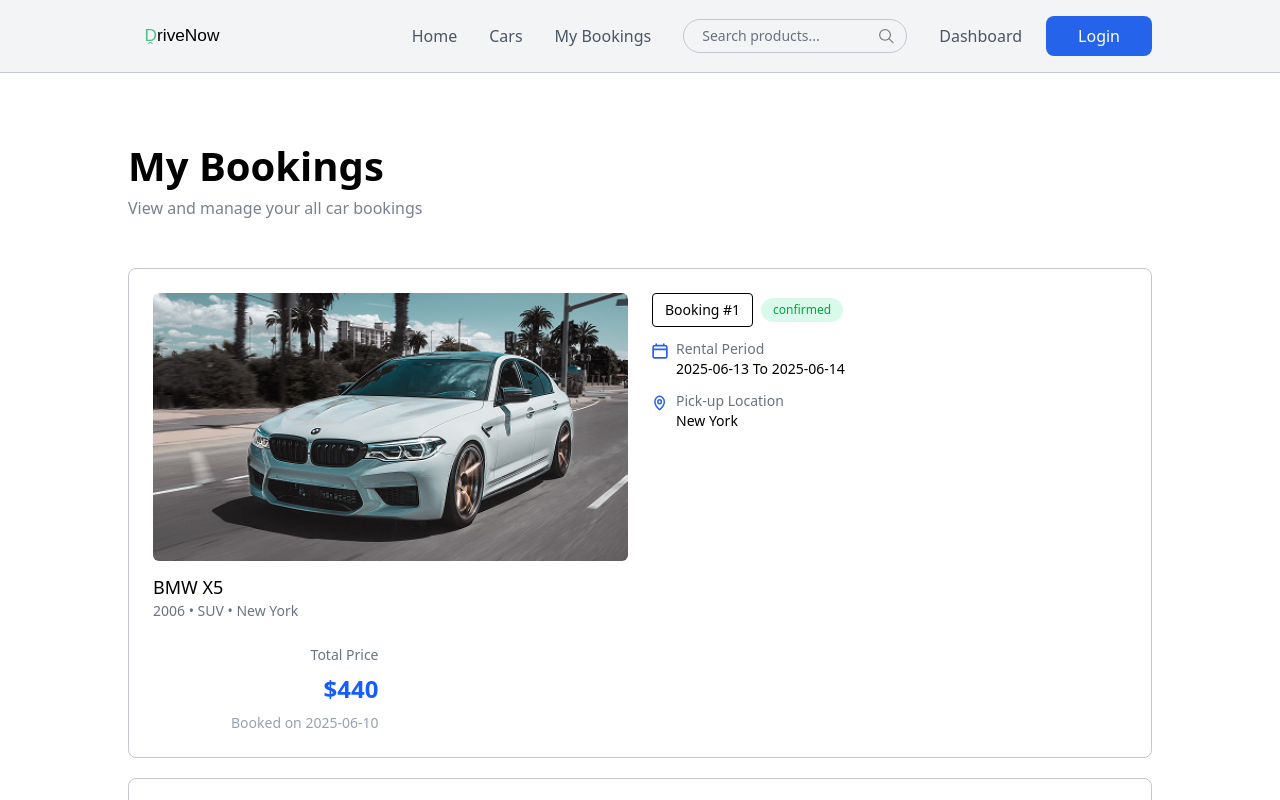
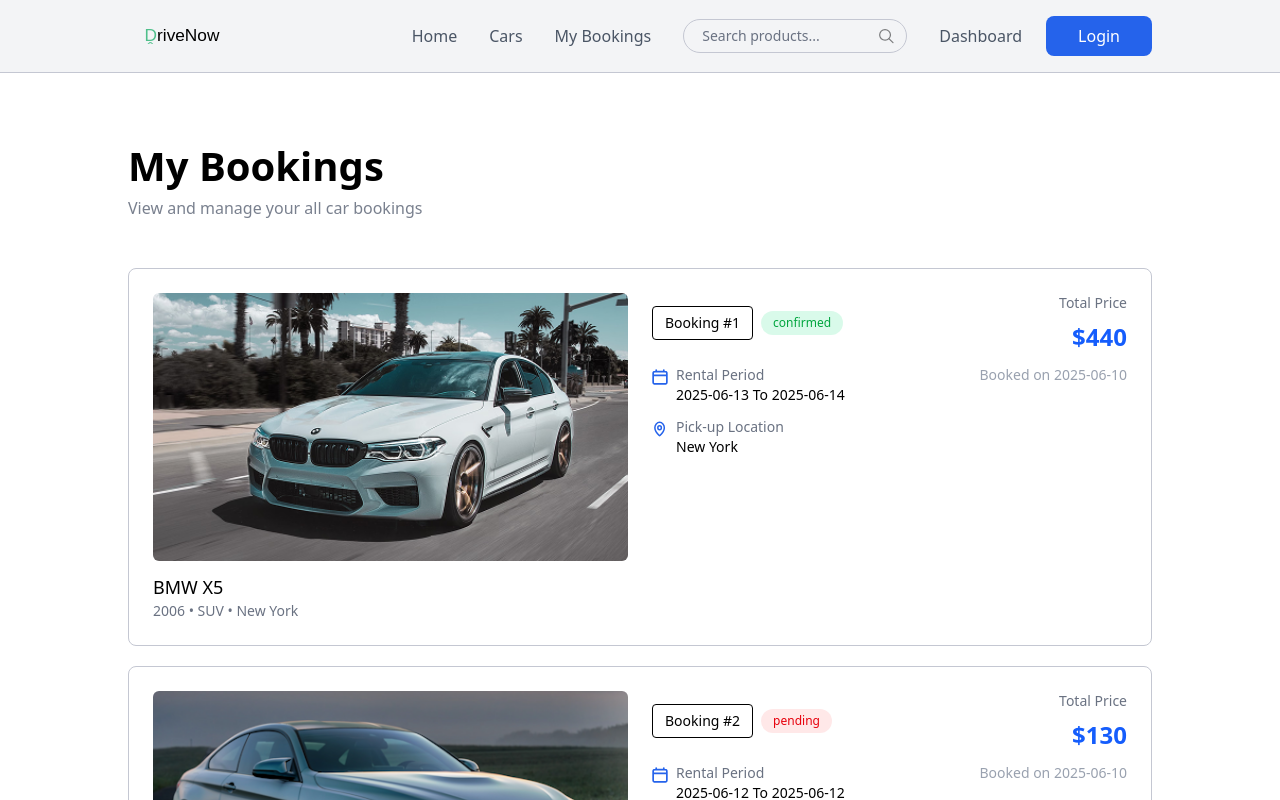
Before and after one commit to shanedrasingh05/DriveNow, a React (Vite) app in the folder client/: page /my-bookings in a window 1280 px wide. Shown: the top 800 px of the page. Built offline with nearby package versions, Linux system fonts and the light colour scheme.

Commit message:
add file

```diff
--- a/client/src/assets/assets.js
+++ b/client/src/assets/assets.js
@@ -4,45 +4,51 @@ import facebook_logo from "./facebook_logo.svg";
 import instagram_logo from "./instagram_logo.svg";
 import twitter_logo from "./twitter_logo.svg";
 import menu_icon from "./menu_icon.svg";
-import search_icon from "./search_icon.svg"
-import close_icon from "./close_icon.svg"
-import users_icon from "./users_icon.svg"
-import car_icon from "./car_icon.svg"
-import location_icon from "./location_icon.svg"
-import fuel_icon from "./fuel_icon.svg"
-import addIcon from "./addIcon.svg"
-import carIcon from "./carIcon.svg"
-import carIconColored from "./carIconColored.svg"
-import dashboardIcon from "./dashboardIcon.svg"
-import dashboardIconColored from "./dashboardIconColored.svg"
-import addIconColored from "./addIconColored.svg"
-import listIcon from "./listIcon.svg"
-import listIconColored from "./listIconColored.svg"
-import cautionIconColored from "./cautionIconColored.svg"
-import arrow_icon from "./arrow_icon.svg"
-import star_icon from "./star_icon.svg"
-import check_icon from "./check_icon.svg"
-import tick_icon from "./tick_icon.svg"
-import delete_icon from "./delete_icon.svg"
-import eye_icon from "./eye_icon.svg"
-import eye_close_icon from "./eye_close_icon.svg"
-import filter_icon from "./filter_icon.svg"
-import edit_icon from "./edit_icon.svg"
-import calendar_icon_colored from "./calendar_icon_colored.svg"
-import location_icon_colored from "./location_icon_colored.svg"
-import testimonial_image_1 from "./testimonial_image_1.png"
-import testimonial_image_2 from "./testimonial_image_2.png"
-import main_car from "./main_car.png"
-import banner_car_image from "./banner_car_image.png"
-import user_profile from "./user_profile.png"
-import upload_icon from "./upload_icon.svg"
-import car_image1 from "./car_image1.png"
-import car_image2 from "./car_image2.png"
-import car_image3 from "./car_image3.png"
-import car_image4 from "./car_image4.png"
-import fav1 from "./fav1.png"
+import search_icon from "./search_icon.svg";
+import close_icon from "./close_icon.svg";
+import users_icon from "./users_icon.svg";
+import car_icon from "./car_icon.svg";
+import location_icon from "./location_icon.svg";
+import fuel_icon from "./fuel_icon.svg";
+import addIcon from "./addIcon.svg";
+import carIcon from "./carIcon.svg";
+import carIconColored from "./carIconColored.svg";
+import dashboardIcon from "./dashboardIcon.svg";
+import dashboardIconColored from "./dashboardIconColored.svg";
+import addIconColored from "./addIconColored.svg";
+import listIcon from "./listIcon.svg";
+import listIconColored from "./listIconColored.svg";
+import cautionIconColored from "./cautionIconColored.svg";
+import arrow_icon from "./arrow_icon.svg";
+import star_icon from "./star_icon.svg";
+import check_icon from "./check_icon.svg";
+import tick_icon from "./tick_icon.svg";
+import delete_icon from "./delete_icon.svg";
+import eye_icon from "./eye_icon.svg";
+import eye_close_icon from "./eye_close_icon.svg";
+import filter_icon from "./filter_icon.svg";
+import edit_icon from "./edit_icon.svg";
+import calendar_icon_colored from "./calendar_icon_colored.svg";
+import location_icon_colored from "./location_icon_colored.svg";
+import testimonial_image_1 from "./testimonial_image_1.png";
+import testimonial_image_2 from "./testimonial_image_2.png";
+import main_car from "./main_car.png";
+import banner_car_image from "./banner_car_image.png";
+import user_profile from "./user_profile.png";
+import upload_icon from "./upload_icon.svg";
+import car_image1 from "./car_image1.png";
+import car_image2 from "./car_image2.png";
+import car_image3 from "./car_image3.png";
+import car_image4 from "./car_image4.png";
+import fav1 from "./fav1.png";
 
-export const cityList = ['India','New York', 'Los Angeles', 'Houston', 'Chicago']
+export const cityList = [
+  "India",
+  "New York",
+  "Los Angeles",
+  "Houston",
+  "Chicago",
+];
 
 export const assets = {
   fav1,
@@ -87,156 +93,177 @@ export const assets = {
   user_profile,
   car_image2,
   car_image3,
-    car_image4
-}
+  car_image4,
+};
 
 export const menuLinks = [
   { name: "Home", path: "/" },
   { name: "Cars", path: "/cars" },
   { name: "My Bookings", path: "/my-bookings" },
-]
+];
 
 export const ownerMenuLinks = [
-    { name: "Dashboard", path: "/owner", icon: dashboardIcon, coloredIcon: dashboardIconColored },
-    { name: "Add car", path: "/owner/add-car", icon: addIcon, coloredIcon: addIconColored },
-    { name: "Manage Cars", path: "/owner/manage-cars", icon: carIcon, coloredIcon: carIconColored },
-    { name: "Manage Bookings", path: "/owner/manage-bookings", icon: listIcon, coloredIcon: listIconColored },
-]
+  {
+    name: "Dashboard",
+    path: "/owner",
+    icon: dashboardIcon,
+    coloredIcon: dashboardIconColored,
+  },
+  {
+    name: "Add car",
+    path: "/owner/add-car",
+    icon: addIcon,
+    coloredIcon: addIconColored,
+  },
+  {
+    name: "Manage Cars",
+    path: "/owner/manage-cars",
+    icon: carIcon,
+    coloredIcon: carIconColored,
+  },
+  {
+    name: "Manage Bookings",
+    path: "/owner/manage-bookings",
+    icon: listIcon,
+    coloredIcon: listIconColored,
+  },
+];
 
 export const dummyUserData = {
-  "_id": "6847f7cab3d8daecdb517095",
-  "name": "Shanedra Singh",
-  "email": "admin@example.com",
-  "role": "owner",
-  "image": user_profile,
-}
+  _id: "6847f7cab3d8daecdb517095",
+  name: "Shanedra Singh",
+  email: "admin@example.com",
+  role: "owner",
+  image: user_profile,
+};
 
 export const dummyCarData = [
   {
-        "_id": "67ff5bc069c03d4e45f30b77",
-        "owner": "67fe3467ed8a8fe17d0ba6e2",
-        "brand": "BMW",
-        "model": "X5",
-        "image": car_image1,
-        "year": 2006,
-        "category": "SUV",
-        "seating_capacity": 4,
-        "fuel_type": "Hybrid",
-        "transmission": "Semi-Automatic",
-        "pricePerDay": 300,
-        "location": "New York",
-        "description": "The BMW X5 is a mid-size luxury SUV produced by BMW. The X5 made its debut in 1999 as the first SUV ever produced by BMW.",
-        "isAvaliable": true,
-        "createdAt": "2025-04-16T07:26:56.215Z",
+    _id: "67ff5bc069c03d4e45f30b77",
+    owner: "67fe3467ed8a8fe17d0ba6e2",
+    brand: "BMW",
+    model: "X5",
+    image: car_image1,
+    year: 2006,
+    category: "SUV",
+    seating_capacity: 4,
+    fuel_type: "Hybrid",
+    transmission: "Semi-Automatic",
+    pricePerDay: 300,
+    location: "New York",
+    description:
+      "The BMW X5 is a mid-size luxury SUV produced by BMW. The X5 made its debut in 1999 as the first SUV ever produced by BMW.",
+    isAvaliable: true,
+    createdAt: "2025-04-16T07:26:56.215Z",
   },
   {
-        "_id": "67ff6b758f1b3684286a2a65",
-        "owner": "67fe3467ed8a8fe17d0ba6e2",
-        "brand": "Toyota",
-        "model": "Corolla",
-        "image": car_image2,
-        "year": 2021,
-        "category": "Sedan",
-        "seating_capacity": 4,
-        "fuel_type": "Diesel",
-        "transmission": "Manual",
-        "pricePerDay": 130,
-        "location": "Chicago",
-        "description": "The Toyota Corolla is a mid-size luxury sedan produced by Toyota. The Corolla made its debut in 2008 as the first sedan ever produced by Toyota.",
-        "isAvaliable": true,
-        "createdAt": "2025-04-16T08:33:57.993Z",
+    _id: "67ff6b758f1b3684286a2a65",
+    owner: "67fe3467ed8a8fe17d0ba6e2",
+    brand: "Toyota",
+    model: "Corolla",
+    image: car_image2,
+    year: 2021,
+    category: "Sedan",
+    seating_capacity: 4,
+    fuel_type: "Diesel",
+    transmission: "Manual",
+    pricePerDay: 130,
+    location: "Chicago",
+    description:
+      "The Toyota Corolla is a mid-size luxury sedan produced by Toyota. The Corolla made its debut in 2008 as the first sedan ever produced by Toyota.",
+    isAvaliable: true,
+    createdAt: "2025-04-16T08:33:57.993Z",
   },
   {
-        "_id": "67ff6b9f8f1b3684286a2a68",
-        "owner": "67fe3467ed8a8fe17d0ba6e2",
-        "brand": "Jeep ",
-        "model": "Wrangler",
-        "image": car_image3,
-        "year": 2023,
-        "category": "SUV",
-        "seating_capacity": 4,
-        "fuel_type": "Hybrid",
-        "transmission": "Automatic",
-        "pricePerDay": 200,
-        "location": "Los Angeles",
-        "description": "The Jeep Wrangler is a mid-size luxury SUV produced by Jeep. The Wrangler made its debut in 2003 as the first SUV ever produced by Jeep.",
-        "isAvaliable": true,
-        "createdAt": "2025-04-16T08:34:39.592Z",
+    _id: "67ff6b9f8f1b3684286a2a68",
+    owner: "67fe3467ed8a8fe17d0ba6e2",
+    brand: "Jeep ",
+    model: "Wrangler",
+    image: car_image3,
+    year: 2023,
+    category: "SUV",
+    seating_capacity: 4,
+    fuel_type: "Hybrid",
+    transmission: "Automatic",
+    pricePerDay: 200,
+    location: "Los Angeles",
+    description:
+      "The Jeep Wrangler is a mid-size luxury SUV produced by Jeep. The Wrangler made its debut in 2003 as the first SUV ever produced by Jeep.",
+    isAvaliable: true,
+    createdAt: "2025-04-16T08:34:39.592Z",
   },
   {
-        "_id": "68009c93a3f5fc6338ea7e34",
-        "owner": "67fe3467ed8a8fe17d0ba6e2",
-        "brand": "Ford",
-        "model": "Neo 6",
-        "image": car_image4,
-        "year": 2022,
-        "category": "Sedan",
-        "seating_capacity": 2,
-        "fuel_type": "Diesel",
-        "transmission": "Semi-Automatic",
-        "pricePerDay": 209,
-        "location": "Houston",
-        "description": "This is a mid-size luxury sedan produced by Toyota. The Corolla made its debut in 2008 as the first sedan ever produced by Toyota.",
-        "isAvaliable": true,
-        "createdAt": "2025-04-17T06:15:47.318Z",
-    }
+    _id: "68009c93a3f5fc6338ea7e34",
+    owner: "67fe3467ed8a8fe17d0ba6e2",
+    brand: "Ford",
+    model: "Neo 6",
+    image: car_image4,
+    year: 2022,
+    category: "Sedan",
+    seating_capacity: 2,
+    fuel_type: "Diesel",
+    transmission: "Semi-Automatic",
+    pricePerDay: 209,
+    location: "Houston",
+    description:
+      "This is a mid-size luxury sedan produced by Toyota. The Corolla made its debut in 2008 as the first sedan ever produced by Toyota.",
+    isAvaliable: true,
+    createdAt: "2025-04-17T06:15:47.318Z",
+  },
 ];
 
 export const dummyMyBookingsData = [
   {
-        "_id": "68482bcc98eb9722b7751f70",
-        "car": dummyCarData[0],
-        "user": "6847f7cab3d8daecdb517095",
-        "owner": "6847f7cab3d8daecdb517095",
-        "pickupDate": "2025-06-13T00:00:00.000Z",
-        "returnDate": "2025-06-14T00:00:00.000Z",
-        "status": "confirmed",
-        "price": 440,
-        "createdAt": "2025-06-10T12:57:48.244Z",
+    _id: "68482bcc98eb9722b7751f70",
+    car: dummyCarData[0],
+    user: "6847f7cab3d8daecdb517095",
+    owner: "6847f7cab3d8daecdb517095",
+    pickupDate: "2025-06-13T00:00:00.000Z",
+    returnDate: "2025-06-14T00:00:00.000Z",
+    status: "confirmed",
+    price: 440,
+    createdAt: "2025-06-10T12:57:48.244Z",
   },
   {
-        "_id": "68482bb598eb9722b7751f60",
-        "car": dummyCarData[1],
-        "user": "6847f7cab3d8daecdb517095",
-        "owner": "67fe3467ed8a8fe17d0ba6e2",
-        "pickupDate": "2025-06-12T00:00:00.000Z",
-        "returnDate": "2025-06-12T00:00:00.000Z",
-        "status": "pending",
-        "price": 130,
-        "createdAt": "2025-06-10T12:57:25.613Z",
+    _id: "68482bb598eb9722b7751f60",
+    car: dummyCarData[1],
+    user: "6847f7cab3d8daecdb517095",
+    owner: "67fe3467ed8a8fe17d0ba6e2",
+    pickupDate: "2025-06-12T00:00:00.000Z",
+    returnDate: "2025-06-12T00:00:00.000Z",
+    status: "pending",
+    price: 130,
+    createdAt: "2025-06-10T12:57:25.613Z",
   },
   {
-        "_id": "684800fa0fb481c5cfd92e56",
-        "car": dummyCarData[2],
-        "user": "6847f7cab3d8daecdb517095",
-        "owner": "67fe3467ed8a8fe17d0ba6e2",
-        "pickupDate": "2025-06-11T00:00:00.000Z",
-        "returnDate": "2025-06-12T00:00:00.000Z",
-        "status": "pending",
-        "price": 600,
-        "createdAt": "2025-06-10T09:55:06.379Z",
+    _id: "684800fa0fb481c5cfd92e56",
+    car: dummyCarData[2],
+    user: "6847f7cab3d8daecdb517095",
+    owner: "67fe3467ed8a8fe17d0ba6e2",
+    pickupDate: "2025-06-11T00:00:00.000Z",
+    returnDate: "2025-06-12T00:00:00.000Z",
+    status: "pending",
+    price: 600,
+    createdAt: "2025-06-10T09:55:06.379Z",
   },
   {
-        "_id": "6847fe790fb481c5cfd92d94",
-        "car": dummyCarData[3],
-        "user": "6847f7cab3d8daecdb517095",
-        "owner": "6847f7cab3d8daecdb517095",
-        "pickupDate": "2025-06-11T00:00:00.000Z",
-        "returnDate": "2025-06-12T00:00:00.000Z",
-        "status": "confirmed",
-        "price": 440,
-        "createdAt": "2025-06-10T09:44:25.410Z",
-    }
-]
+    _id: "6847fe790fb481c5cfd92d94",
+    car: dummyCarData[3],
+    user: "6847f7cab3d8daecdb517095",
+    owner: "6847f7cab3d8daecdb517095",
+    pickupDate: "2025-06-11T00:00:00.000Z",
+    returnDate: "2025-06-12T00:00:00.000Z",
+    status: "confirmed",
+    price: 440,
+    createdAt: "2025-06-10T09:44:25.410Z",
+  },
+];
 
 export const dummyDashboardData = {
-    "totalCars": 4,
-    "totalBookings": 2,
-    "pendingBookings": 0,
-    "completedBookings": 2,
-    "recentBookings": [
-        dummyMyBookingsData[0],
-        dummyMyBookingsData[1]
-    ],
-    "monthlyRevenue": 840
-}
+  totalCars: 4,
+  totalBookings: 2,
+  pendingBookings: 0,
+  completedBookings: 2,
+  recentBookings: [dummyMyBookingsData[0], dummyMyBookingsData[1]],
+  monthlyRevenue: 840,
+};
--- a/client/src/components/CarCard.jsx
+++ b/client/src/components/CarCard.jsx
@@ -21,7 +21,7 @@ const CarCard = ({ car }) => {
           className="w-full h-full object-cover transition-transform duration-500 group-hover:scale-105"
         />
 
-        {car?.isAvailable && (
+        {car?.isAvaliable && (
           <p className="absolute top-4 left-4 bg-primary/90 text-white text-xs px-2.5 py-1 rounded-full">
             Available Now
           </p>
--- a/client/src/components/owner/NavbarOwner.jsx
+++ b/client/src/components/owner/NavbarOwner.jsx
@@ -30,7 +30,7 @@ const NavbarOwner = () => {
           </text>
         </svg>
       </Link>
-      <p>Welcome, {user.name || "Owner"}</p>
+      <p className='font-semibold'>Welcome, {user.name || "Owner"}</p>
     </div>
   );
 }
--- a/client/src/pages/MyBookings.jsx
+++ b/client/src/pages/MyBookings.jsx
@@ -58,6 +58,7 @@ const MyBookings = () => {
             {/* booking info */}
 
             <div className="md:col-span-2">
+              <div className="flex w-full justify-between">
                 <div className="flex items-center gap-2">
                   <p className="px-3 py-1.5 border bg-light rounded">
                     Booking #{index + 1}
@@ -73,8 +74,17 @@ const MyBookings = () => {
                     {booking.status}
                   </p>
                 </div>
+                <div className="md:col-span-1 flex flex-col justify-self-end items-end gap-2 ">
+                  <p className="text-sm text-gray-500">Total Price</p>
+                  <h1 className="text-2xl font-semibold text-blue-600">
+                    {currency}
+                    {booking.price}
+                  </h1>
+                </div>
+              </div>
 
-              <div className="flex items-start gap-2 mt-3">
+              <div className="flex justify-between w-full gap-2 mt-3">
+                <div className="flex gap-2">
                 <img
                   src={assets.calendar_icon_colored}
                   alt=""
@@ -88,6 +98,10 @@ const MyBookings = () => {
                   </p>
                 </div>
                 </div>
+                <p className="text-sm text-gray-400">
+                    Booked on {booking.createdAt.split("T")[0]}
+                </p>
+              </div>
 
               <div className="flex items-start gap-2 mt-3">
                 <img
@@ -98,12 +112,13 @@ const MyBookings = () => {
                 <div>
                   <p className="text-gray-500">Pick-up Location</p>
                   <p>{booking.car.location}</p>
+
                 </div>
               </div>
             </div>
 
             {/* booking price */}
-            <div className="md:col-span-1 flex flex-col justify-self-endJ items-end gap-2 ">
+            {/* <div className="md:col-span-1 flex flex-col justify-self-endJ items-end gap-2 ">
               <p className="text-sm text-gray-500">Total Price</p>
               <h1 className="text-2xl font-semibold text-blue-600">
                 {currency}
@@ -112,9 +127,7 @@ const MyBookings = () => {
               <p className="text-sm text-gray-400">
                 Booked on {booking.createdAt.split("T")[0]}
               </p>
-            </div>
-
-
+            </div> */}
           </div>
         ))}
       </div>
```
Lines whose indentation alone changed are shown as unchanged.
